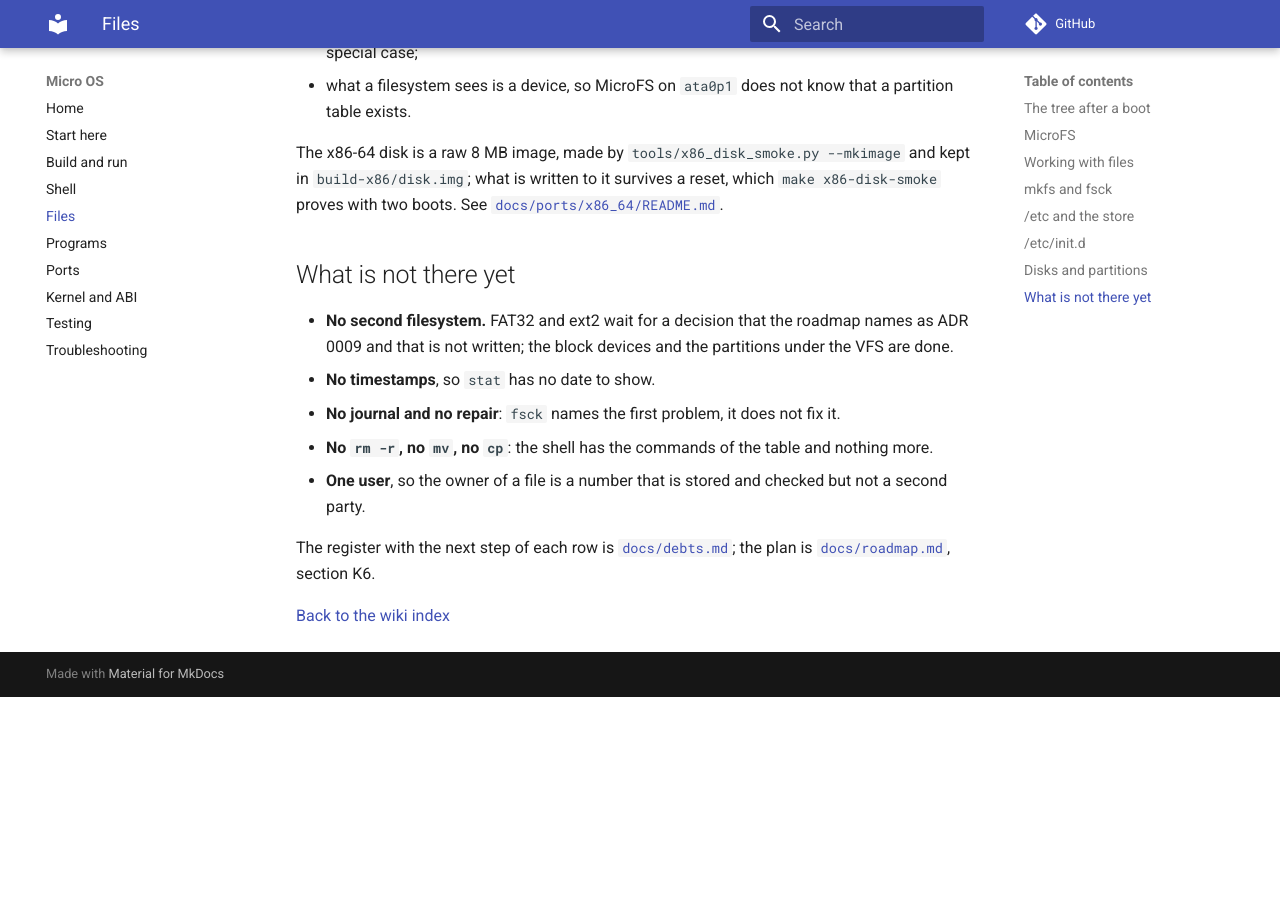
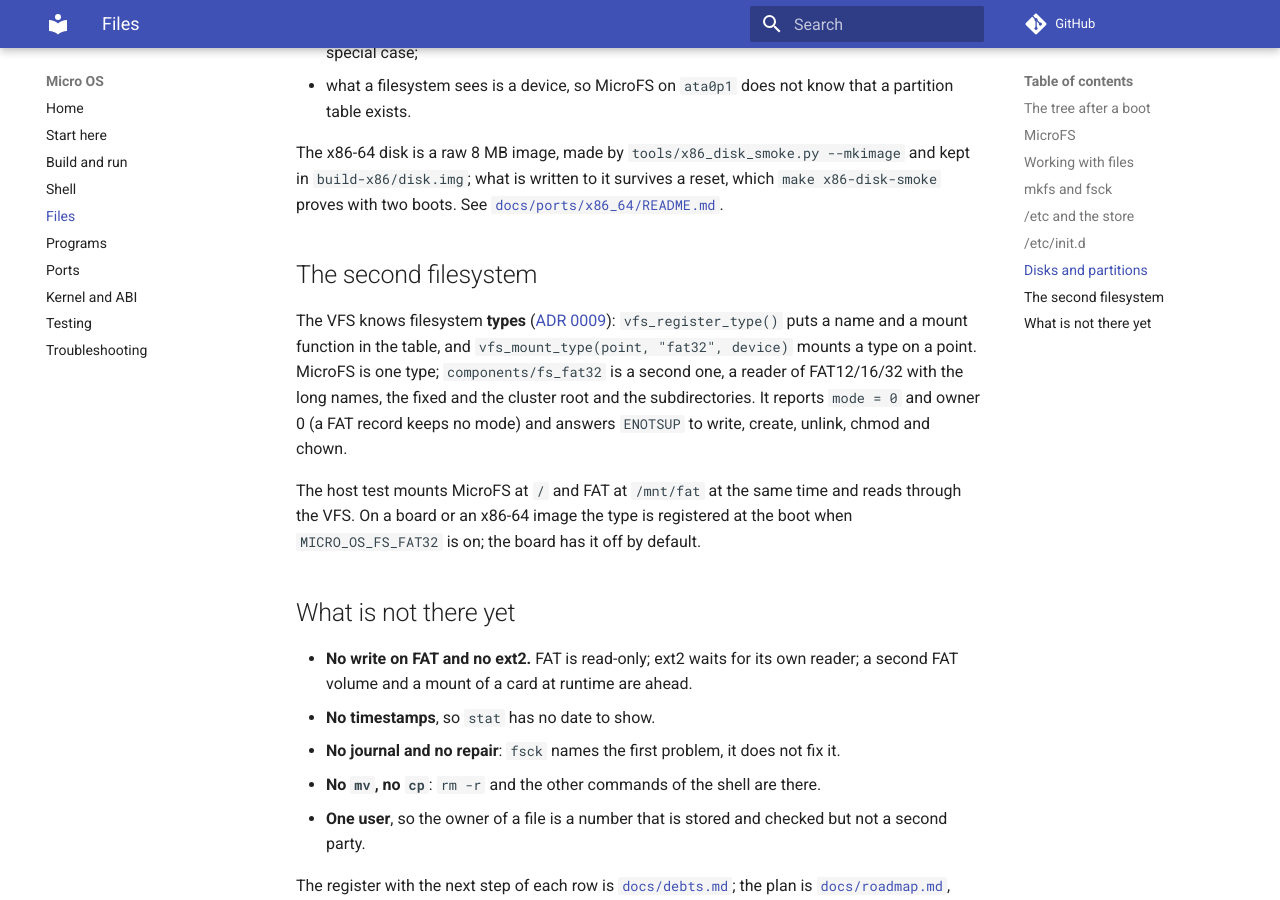
Before and after one commit to TurboSosiska304/Micro_OS, an MkDocs documentation site: the page built from docs/wiki/files.md, in a window 1280 px wide and 900 px high, scrolled down 4211 px. Built offline with MkDocs 1.6.1 and Material for MkDocs 9.7.7, drawn with Linux system fonts in a browser that asks for light colours; comment, search, counter and statistics services are not loaded; before the commit the page ends 4908 px from its top, so only the background shows below that.

Commit message:
docs: the wiki and K6 after FAT, sleep and the flags
The pages said there was no FAT, no alarm and no help flag; the tree has
all three now. The wiki describes the read-only FAT reader and the type
registry, the rtc/power/factory commands, and the shell's -h; K6 names
the FAT write that is still ahead and stops calling the section planned.

```diff
--- a/docs/wiki/files.md
+++ b/docs/wiki/files.md
@@ -188,16 +188,28 @@ The x86-64 disk is a raw 8 MB image, made by `tools/x86_disk_smoke.py
 reset, which `make x86-disk-smoke` proves with two boots. See
 [`docs/ports/x86_64/README.md`](../ports/x86_64/README.md#the-disk).
 
+## The second filesystem
+
+The VFS knows filesystem **types** ([ADR 0009](../adr/0009-filesystem-types.md)):
+`vfs_register_type()` puts a name and a mount function in the table, and
+`vfs_mount_type(point, "fat32", device)` mounts a type on a point. MicroFS is
+one type; `components/fs_fat32` is a second one, a reader of FAT12/16/32 with
+the long names, the fixed and the cluster root and the subdirectories. It
+reports `mode = 0` and owner 0 (a FAT record keeps no mode) and answers
+`ENOTSUP` to write, create, unlink, chmod and chown.
+
+The host test mounts MicroFS at `/` and FAT at `/mnt/fat` at the same time and
+reads through the VFS. On a board or an x86-64 image the type is registered at
+the boot when `MICRO_OS_FS_FAT32` is on; the board has it off by default.
+
 ## What is not there yet
 
-* **No second filesystem.** FAT32 and ext2 wait for a decision that the roadmap
-  names as ADR 0009 and that is not written; the block devices and the
-  partitions under the VFS are done.
+* **No write on FAT and no ext2.** FAT is read-only; ext2 waits for its own
+  reader; a second FAT volume and a mount of a card at runtime are ahead.
 * **No timestamps**, so `stat` has no date to show.
 * **No journal and no repair**: `fsck` names the first problem, it does not fix
   it.
-* **No `rm -r`, no `mv`, no `cp`**: the shell has the commands of the table and
-  nothing more.
+* **No `mv`, no `cp`**: `rm -r` and the other commands of the shell are there.
 * **One user**, so the owner of a file is a number that is stored and checked
   but not a second party.
 
```
Also changed, not shown: docs/roadmap.md (+2 -1 lines), docs/wiki/getting-started.md (+4 -3 lines), docs/wiki/ports.md (+4 -2 lines), docs/wiki/shell.md (+3 -0 lines), docs/wiki/troubleshooting.md (+1 -1 lines).
